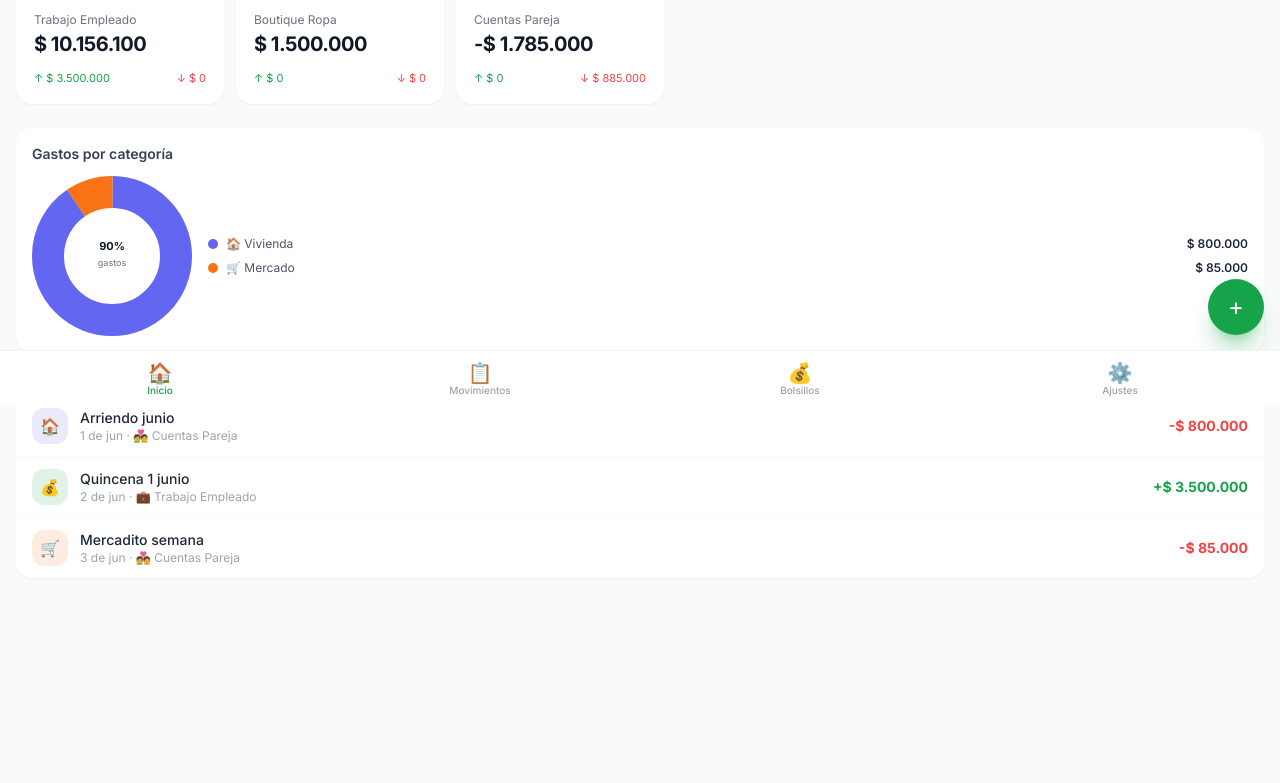
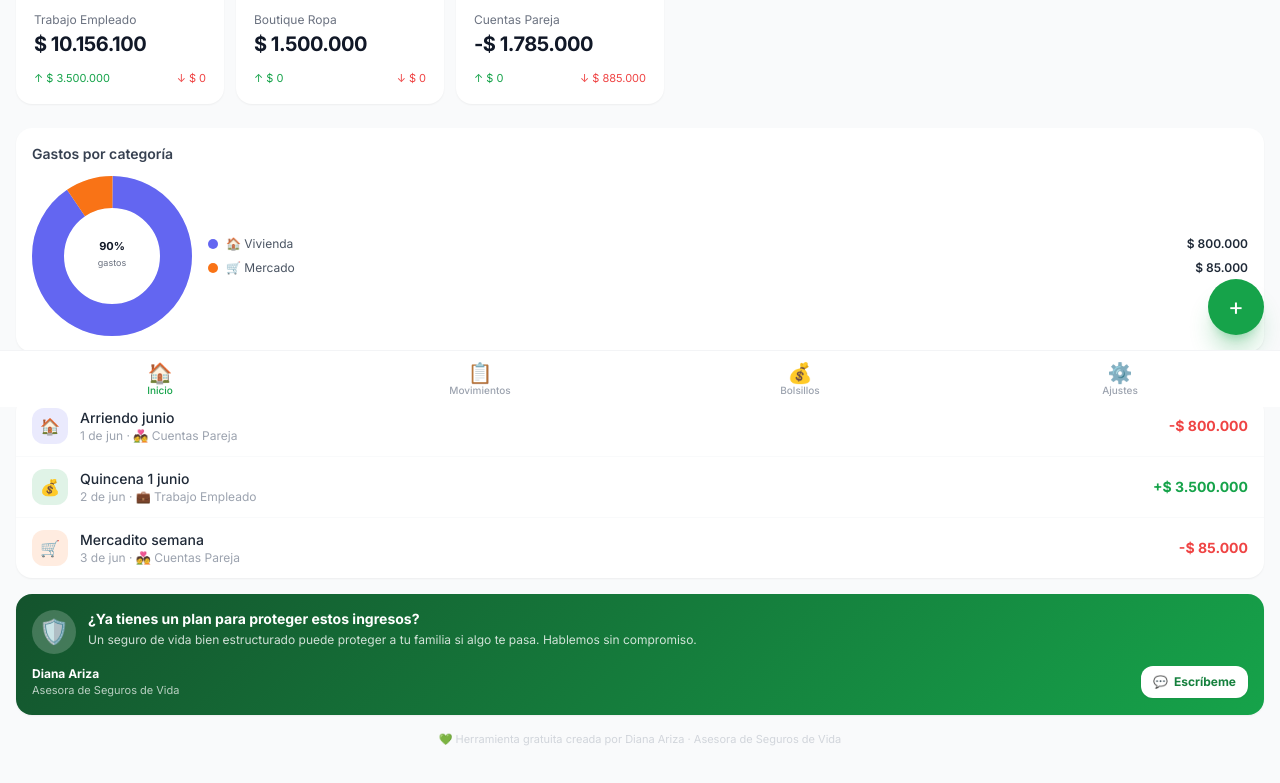
Before and after one commit to Apbrokers26/academia-diana-ariza, a React (Vite) app: page / in a window 1280 px wide. Shown: the part 393-1176 px from the top of the page. Before the commit the page ends 1067 px from the top, so only its background shows below. Built offline with nearby package versions, Linux system fonts and the light colour scheme.

Commit message:
feat: add Diana Ariza advisor branding card to dashboard
Adds a branded card at the bottom of the dashboard with a direct
WhatsApp CTA, positioning Diana as a life insurance advisor. Also
removes playwright from production dependencies.

```diff
--- a/src/components/Dashboard.jsx
+++ b/src/components/Dashboard.jsx
@@ -176,6 +176,46 @@ export default function Dashboard({ onAddTx }) {
           </div>
         )}
       </div>
+
+      {/* ── Diana Ariza advisor card ─────────────────────── */}
+      <div className="mx-4">
+        <div className="rounded-2xl overflow-hidden shadow-sm"
+          style={{ background: 'linear-gradient(135deg, #14532d 0%, #16a34a 100%)' }}>
+          <div className="px-4 pt-4 pb-3 flex items-start gap-3">
+            <div className="w-11 h-11 rounded-full bg-white/20 flex items-center justify-center text-2xl flex-shrink-0">
+              🛡️
+            </div>
+            <div className="flex-1">
+              <p className="text-white text-sm font-bold leading-tight">
+                ¿Ya tienes un plan para proteger estos ingresos?
+              </p>
+              <p className="text-white/80 text-xs mt-1 leading-snug">
+                Un seguro de vida bien estructurado puede proteger a tu familia si algo te pasa. Hablemos sin compromiso.
+              </p>
+            </div>
+          </div>
+          <div className="px-4 pb-4 flex items-center justify-between">
+            <div>
+              <p className="text-white text-xs font-bold">Diana Ariza</p>
+              <p className="text-white/70 text-[11px]">Asesora de Seguros de Vida</p>
+            </div>
+            <a
+              href="https://wa.me/573000000000?text=Hola%20Diana%2C%20vi%20tu%20app%20de%20gastos%20y%20quiero%20saber%20m%C3%A1s%20sobre%20protecci%C3%B3n%20financiera"
+              target="_blank"
+              rel="noopener noreferrer"
+              className="flex items-center gap-1.5 px-3 py-2 bg-white rounded-xl text-primary-700
+                text-xs font-bold shadow-sm hover:bg-primary-50 transition-colors"
+            >
+              <span>💬</span> Escríbeme
+            </a>
+          </div>
+        </div>
+      </div>
+
+      {/* Footer */}
+      <p className="text-center text-[11px] text-gray-300 dark:text-gray-600 pb-2">
+        💚 Herramienta gratuita creada por Diana Ariza · Asesora de Seguros de Vida
+      </p>
     </div>
   )
 }
```
Also changed, not shown: 1 other file (tests, documents, lock files or other folders).
